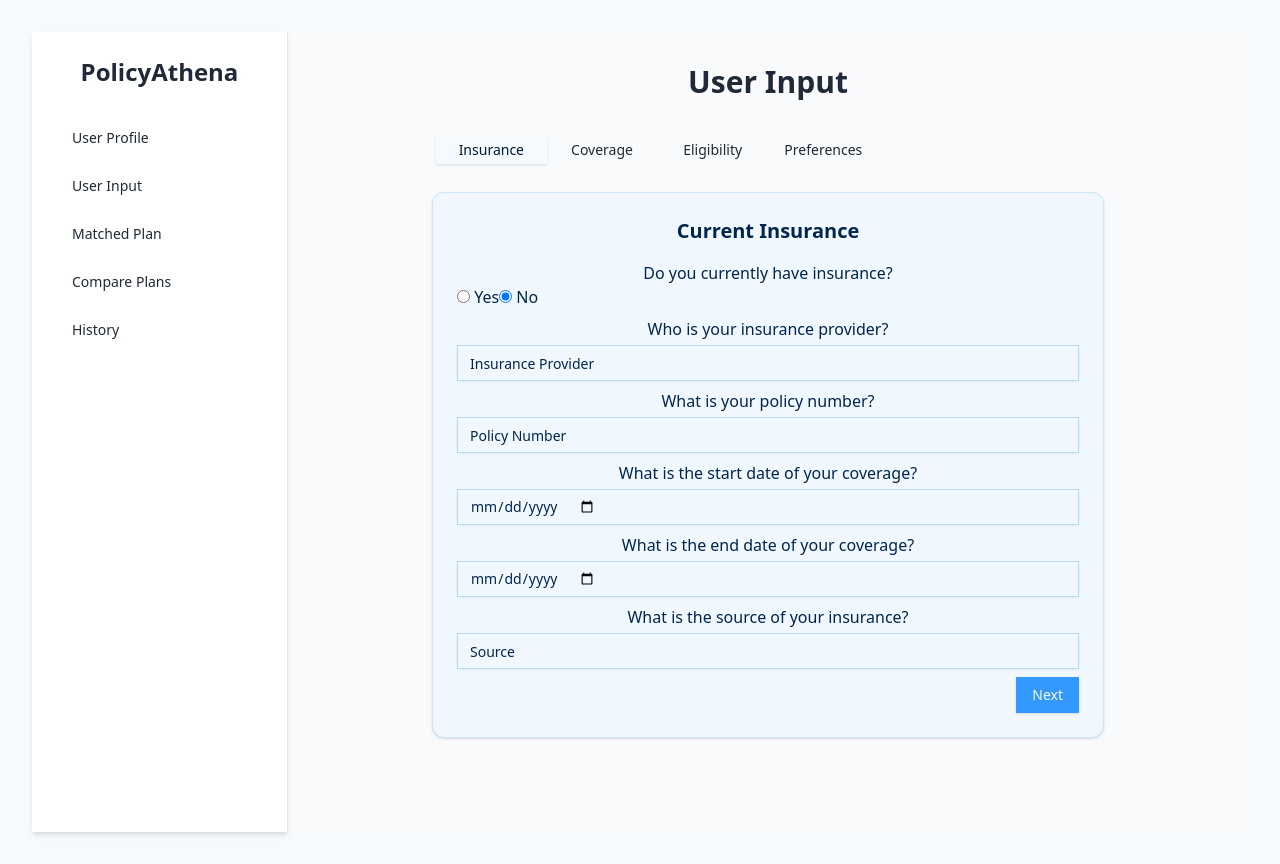
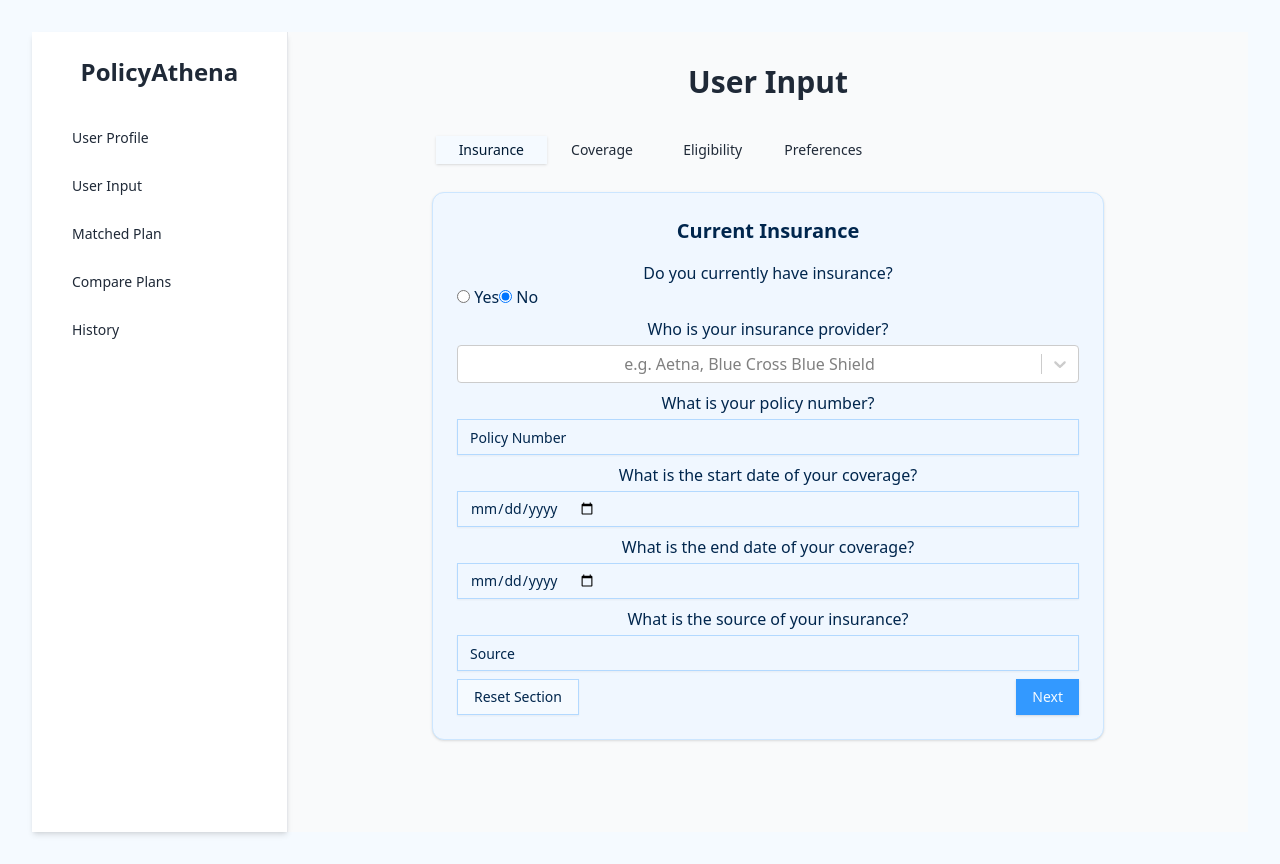
Before and after one commit to burke-dev727/PolicyAthena---frontend, a React (Vite) app in the folder frontend-ui/: page /#/Userinput in a window 1280 px wide. Built offline with nearby package versions, Linux system fonts and the light colour scheme.

Commit message:
Add reset buttons for each input section and capitalize some terms

```diff
--- a/frontend-ui/src/pages/Userinput.jsx
+++ b/frontend-ui/src/pages/Userinput.jsx
@@ -14,7 +14,7 @@
 */
 
 import React, { useState } from 'react';
-import CreatetableSelect from 'react-select/creatable'
+import CreatableSelect from 'react-select';
 import { Button } from '@/components/ui/button';
 import { Input } from '@/components/ui/input';
 import { useNavigate } from "react-router-dom";
@@ -24,7 +24,7 @@ import { Tabs, TabsContent, TabsList, TabsTrigger } from '../components/ui/tabs'
 export default function UserInput() {
   // State variables for current insurance
   const [have_insurance, setHaveInsurance] = useState(false);
-  const [insurance_provider, setProviderInsurance] = useState('');
+  const [insurance_provider, setProviderInsurance] = useState([]);
   const [policy_number, setPolicyNumber] = useState('');
   const [start_date, setStartDate] = useState('');
   const [end_date, setEndDate] = useState('');
@@ -57,6 +57,7 @@ export default function UserInput() {
   const [activeTab, setActiveTab] = useState('insurance');
 
   // Multi-Select
+  const [selectedInsuranceProviders, setSelectedInsuranceProviders] = useState([]);
   const [selectedProviders, setSelectedProviders] = useState([]);
   const [selectedConditions, setSelectedConditions] = useState([]);
   const [selectedPerscriptions, setSelectedPerscriptions] = useState([]);
@@ -68,7 +69,7 @@ export default function UserInput() {
 
     // Validate required fields - Xinrui Hou
     const data = {
-      have_insurance, insurance_provider, policy_number, start_date, end_date, source,
+      have_insurance, insurance_provider: insurance_provider.join(', '), policy_number, start_date, end_date, source,
       coverage_type, providers: providers.join(', '), current_conditions: current_conditions.join(', '), current_perscriptions: current_perscriptions.join(', '), coverage_level, monthly_budget,
       is_US_Citizen, is_Mediaid, is_Medicare, events: events.join(', '), is_Veteran, is_StudentEligible,
       user_insurance_docs, proof_of_income_docs
@@ -110,32 +111,85 @@ export default function UserInput() {
   // Function to reset all form fields
   const handleReset = () => {
     setHaveInsurance(false);
-    setProviderInsurance('');
+    setProviderInsurance([]);
     setPolicyNumber('');
     setStartDate('');
     setEndDate('');
     setSource('');
     setCoverageType('');
-    setProviders('');
-    setCurrentConditions('');
-    setCurrentPrescriptions('');
+    setProviders([]);
+    setCurrentConditions([]);
+    setCurrentPrescriptions([]);
     setCoverageLevel('');
     setMonthlyBudget('');
     setIsUSCitizen(false);
     setIsMedicaid(false);
     setIsMedicare(false);
-    setEvents('');
+    setEvents([]);
     setIsVeteran(false);
     setIsStudentEligible(false);
     setUserInsuranceDocs('');
     setProofOfIncomeDocs('');
-    setSelectedProviders('');
-    setSelectedConditions('');
-    setSelectedPerscriptions('');
-    setSelectedEvents('');
+    setSelectedInsuranceProviders([]);
+    setSelectedProviders([]);
+    setSelectedConditions([]);
+    setSelectedPerscriptions([]);
+    setSelectedEvents([]);
   };
 
-  // Providers multi-list
+  // Individual section reset functions
+  const resetInsurance = () => {
+    setHaveInsurance(false);
+    setProviderInsurance([]);
+    setPolicyNumber('');
+    setStartDate('');
+    setEndDate('');
+    setSource('');
+    setSelectedInsuranceProviders([]);
+  };
+
+  const resetCoverage = () => {
+    setCoverageType('');
+    setProviders([]);
+    setCurrentConditions([]);
+    setCurrentPrescriptions([]);
+    setCoverageLevel('');
+    setMonthlyBudget('');
+    setSelectedProviders([]);
+    setSelectedConditions([]);
+    setSelectedPerscriptions([]);
+  };
+
+  const resetEligibility = () => {
+    setIsUSCitizen(false);
+    setIsMedicaid(false);
+    setIsMedicare(false);
+    setEvents([]);
+    setIsVeteran(false);
+    setIsStudentEligible(false);
+    setSelectedEvents([]);
+  };
+
+  const resetPreferences = () => {
+    setUserInsuranceDocs('');
+    setProofOfIncomeDocs('');
+  };
+
+  // Insurance Providers multi-list
+  const insuranceProviderOptions =[
+    {value: "aetna", label: "Aetna"},
+    {value: "bluecrossblueshield", label: "Blue Cross Blue Shield"},
+    {value: "cigna", label: "Cigna"},
+    {value: "humana", label: "Humana"},
+    {value: "kaiserpermanente", label: "Kaiser Permanente"},
+    {value: "unitedhealthcare", label: "United Healthcare"},
+    {value: "anthem", label: "Anthem"},
+    {value: "metlife", label: "MetLife"},
+    {value: "prudential", label: "Prudential"},
+    {value: "other", label: "Other"},
+  ];
+
+  // Preferred Providers multi-list
   const providerOptions =[
     {value: "athena", label: "Athena"},
     {value: "bluecrossblueshield", label: "Blue Cross Blue Shield"},
@@ -143,6 +197,7 @@ export default function UserInput() {
     {value: "humana", label: "Humana"},
     {value: "kaiserpermanente", label: "Kaiser Permanente"},
     {value: "unitedhealthcare", label: "United Healthcare"},
+    {value: "other", label: "Other"},
   ];
 
   // Condtiions multi-list
@@ -174,7 +229,14 @@ export default function UserInput() {
     {value: "none", label: "None"}
   ]
 
-  // Multi-list variables storage for Providers
+  // Multi-list variables storage for Insurance Providers
+  const handleChangeInsuranceProviders = (selectedOptions) => {
+    setSelectedInsuranceProviders(selectedOptions);
+    const values0 = selectedOptions.map(option => option.value);
+    setProviderInsurance(values0);
+  }
+
+  // Multi-list variables storage for Preferred Providers
   const handleChangeProviders = (selectedOptions) => {
     setSelectedProviders(selectedOptions);
     const values1 = selectedOptions.map(option => option.value);
@@ -204,9 +266,9 @@ export default function UserInput() {
 
   // Alert input variables
   const submitClick = () => {
-    alert(`CURRENT INSURNACE\nHave Insurance: ${have_insurance}\nInsurance Provider: ${insurance_provider}\nPolicy Number: ${policy_number}\nStart Date: ${start_date}\nEnd Date: ${end_date}\nSource: ${source}`)
-    alert(`COVERAGE NEEDS\nCoverage Type: ${coverage_type}\nProviders: ${providers}\nCurrent Conditions: ${current_conditions}\nCurrent Prescriptions: ${current_perscriptions}\nCoverage Level: ${coverage_level}\nMonthly Budget: ${monthly_budget}`);
-    alert(`ELIGIBILITY\nUS Citizen: ${is_US_Citizen}\nMedicaid: ${is_Mediaid}\nMedicare: ${is_Medicare}\nRecent Events: ${events}\nVeteran: ${is_Veteran}\nStudent Eligible: ${is_StudentEligible}`);
+    alert(`CURRENT INSURANCE\nHave Insurance: ${have_insurance}\nInsurance Provider: ${insurance_provider.join(', ')}\nPolicy Number: ${policy_number}\nStart Date: ${start_date}\nEnd Date: ${end_date}\nSource: ${source}`)
+    alert(`COVERAGE NEEDS\nCoverage Type: ${coverage_type}\nProviders: ${providers.join(', ')}\nCurrent Conditions: ${current_conditions.join(', ')}\nCurrent Prescriptions: ${current_perscriptions.join(', ')}\nCoverage Level: ${coverage_level}\nMonthly Budget: ${monthly_budget}`);
+    alert(`ELIGIBILITY\nUS Citizen: ${is_US_Citizen}\nMedicaid: ${is_Mediaid}\nMedicare: ${is_Medicare}\nRecent Events: ${events.join(', ')}\nVeteran: ${is_Veteran}\nStudent Eligible: ${is_StudentEligible}`);
     alert(`PREFERENCES\nInsurance Docs: ${user_insurance_docs}\nProof of Income Docs: ${proof_of_income_docs}`);
   }
 
@@ -252,7 +314,7 @@ export default function UserInput() {
                   </label>
                   {/* Insurance Provider Questions */}
                   <label className="block mb-1">Who is your insurance provider?</label>
-                  <Input type="text" placeholder="Insurance Provider" value={insurance_provider} onChange={e => setProviderInsurance(e.target.value)} className="mb-2" />
+                  <CreatableSelect isMulti type="text" placeholder="e.g. Aetna, Blue Cross Blue Shield" options={insuranceProviderOptions} value={selectedInsuranceProviders} onChange={handleChangeInsuranceProviders} className="mb-2" />
                   {/* Policy Number Question */}
                   <label className="block mb-1">What is your policy number?</label>
                   <Input type="text" placeholder="Policy Number" value={policy_number} onChange={e => setPolicyNumber(e.target.value)} className="mb-2" />
@@ -265,7 +327,8 @@ export default function UserInput() {
                   <label className="block mb-1">What is the source of your insurance?</label>
                   <Input type="text" placeholder="Source" value={source} onChange={e => setSource(e.target.value)} className="mb-2" />
                   {/* Navigation Buttons */}
-                  <div className="flex justify-end">
+                  <div className="flex justify-between">
+                    <Button type="button" variant="outline" onClick={resetInsurance}>Reset Section</Button>
                     <Button type="submit">Next</Button>
                   </div>
                 </form>
@@ -280,21 +343,21 @@ export default function UserInput() {
                 <h2 className="text-xl font-semibold mb-4 text-center">Coverage Needs</h2>
                 <form onSubmit={e => { e.preventDefault(); setActiveTab('eligibility'); }}>
                   {/* Coverage Type: Textbox with only two valid answers */}
-                  <label className="block mb-1"> What type of coverage do you have? <span className="text-gray-500 text-sm">(Enter "individual" or "family")</span></label>
-                  <Input type="text" placeholder="individual or family" value={coverage_type} onChange={e => setCoverageType(e.target.value)} list="coverage-type-options" className="mb-2"/>
+                  <label className="block mb-1"> What type of coverage do you have? <span className="text-gray-500 text-sm">(Enter "Individual" or "Family")</span></label>
+                  <Input type="text" placeholder="Individual or Family" value={coverage_type} onChange={e => setCoverageType(e.target.value)} list="coverage-type-options" className="mb-2"/>
                   <datalist id="coverage-type-options">
                     <option value="Individual" />
                     <option value="Family" />
                   </datalist>
                                     {/* Preferred providers: Textbox with multiple options */}
-                  <label className="block mb-1">Preferred providers? <span className="text-gray-500 text-sm">(Enter Doctor, Hospital, or Clinic)</span></label>
-                  <CreatetableSelect isMulti type="text" placeholder="e.g. Athena, Cigna" options={providerOptions} value={selectedProviders} onChange={handleChangeProviders} className="mb-2" />
+                  <label className="block mb-1">Preferred providers? <span className="text-gray-500 text-sm">(Enter insurance providers you're interested in)</span></label>
+                  <CreatableSelect isMulti type="text" placeholder="e.g. Athena, Cigna, or type custom provider" options={providerOptions} value={selectedProviders} onChange={handleChangeProviders} className="mb-2" />
                   {/* Current conditions: Textbox with multiple options */}
                   <label className="block mb-1">Current medical conditions? <span className="text-gray-500 text-sm">(Enter multiple conditions if needed, separated by commas (e.g. Diabetes, Asthma).)</span></label>
-                  <CreatetableSelect isMulti type="text" placeholder="e.g. Diabetes, Asthma" options={conditionOptions} value={selectedConditions} onChange={handleChangeConditions} className="mb-2" />
+                                     <CreatableSelect isMulti type="text" placeholder="e.g. Diabetes, Asthma" options={conditionOptions} value={selectedConditions} onChange={handleChangeConditions} className="mb-2" />
                   {/* Current perscriptions: Textbox with multiple options */}
                   <label className="block mb-1">Current prescriptions? <span className="text-gray-500 text-sm">(Enter multiple perscriptions if needed, separated by commas (e.g. Metformin, Albuterol))</span></label>
-                  <CreatetableSelect isMulti type="text" placeholder="e.g. Metformin, Lisinopril" options={perscriptionOptions} value={selectedPerscriptions} onChange={handleChangePerscriptions} className="mb-2" />
+                                     <CreatableSelect isMulti type="text" placeholder="e.g. Metformin, Lisinopril" options={perscriptionOptions} value={selectedPerscriptions} onChange={handleChangePerscriptions} className="mb-2" />
                   {/* Coverage Level: Textbox with four options */}
                   <label className="block mb-1">Desired coverage level? <span className="text-gray-500 text-sm">(Enter bronze, silver, gold, or platinum)</span></label>
                   <Input type="text" placeholder="Coverage Level" value={coverage_level} onChange={e => setCoverageLevel(e.target.value)} list="coverage_level_options" className="mb-2"/>
@@ -318,6 +381,7 @@ export default function UserInput() {
                   {/* Navigation Buttons */}
                   <div className="flex justify-between">
                     <Button type="button" variant="outline" onClick={() => setActiveTab('insurance')}>Back</Button>
+                    <Button type="button" variant="outline" onClick={resetCoverage}>Reset Section</Button>
                     <Button type="submit">Next</Button>
                   </div>
                 </form>
@@ -357,7 +421,7 @@ export default function UserInput() {
                     </div>
                   {/* Events Multi Question Textbox MAY NEED TO MOVE SOMEWHERE ELSE*/}
                   <label className="block mb-1">List past events that affected your health or 'none' if not (e.g. 'surgery, 2023-12-01', etc.):</label>
-                  <CreatetableSelect isMulti type="text" placeholder="e.g. (surgery, 2023-12-01), (accident, 2019-05-09), etc." options={eventOptions} value={selectedEvents} onChange={handleChangeEvents} className="mb-2" />
+                                     <CreatableSelect isMulti type="text" placeholder="e.g. (surgery, 2023-12-01), (accident, 2019-05-09), etc." options={eventOptions} value={selectedEvents} onChange={handleChangeEvents} className="mb-2" />
                   {/* Veteran Yes/No Question */}
                   <label className="block mb-1">Are you a Veteran?
                     <div className="flex space-x-4 mb-2">
@@ -379,6 +443,7 @@ export default function UserInput() {
                   {/* Navigation Buttons */}
                   <div className="flex justify-between">
                     <Button type="button" variant="outline" onClick={() => setActiveTab('coverage')}>Back</Button>
+                    <Button type="button" variant="outline" onClick={resetEligibility}>Reset Section</Button>
                     <Button type="submit">Next</Button>
                   </div>
                 </form>
@@ -401,8 +466,9 @@ export default function UserInput() {
                                      {/* Navigation, Submit, and Reset Buttons */}
                    <div className="flex justify-between">
                      <Button type="button" variant="outline" onClick={() => setActiveTab('eligibility')}>Back</Button>
+                     <Button type="button" variant="outline" onClick={resetPreferences}>Reset Section</Button>
                      <Button type="submit" onClick={submitClick}>Submit Information</Button>
-                    <Button type="button" variant="outline" onClick={handleReset}>Reset</Button>
+                     <Button type="button" variant="outline" onClick={handleReset}>Reset All</Button>
                    </div>
                 </form>
               </CardContent>
--- a/frontend-ui/src/pages/Userprofile.jsx
+++ b/frontend-ui/src/pages/Userprofile.jsx
@@ -100,6 +100,26 @@ export default function UserProfile() {
     setHouseholdSize('');
   };
 
+  // Individual section reset functions
+  const resetPersonal = () => {
+    setName('');
+    setAge('');
+    setEmail('');
+    setPhone('');
+    setAddress('');
+    setLocation('');
+    setZipcode('');
+    setSocialSecurity('');
+  };
+
+  const resetEmployment = () => {
+    setIsEmployed(false);
+    setEmployerName('');
+    setIsEmployerOffers(false);
+    setAnnualIncome('');
+    setHouseholdSize('');
+  };
+
   // Alert input variables
   const submitClick = () => {
     alert(`PERSONAL INFORMATION\nName: ${name}\nAge: ${age}\nEmail: ${email}\nPhone: ${phone}\nAddress: ${address}\nLocation: ${location}\nZipcode: ${zipcode}\nSocialSecurity: ${ssn}
@@ -156,7 +176,8 @@ export default function UserProfile() {
                   <label className="block mb-1">What is your Social Security Number?</label>
                   <Input type="text" placeholder="Social Security Number" value={ssn} onChange={e => setSocialSecurity(e.target.value)} className="mb-2" />
                   {/* Navigation Buttons */}
-                  <div className="flex justify-end">
+                  <div className="flex justify-between">
+                    <Button type="button" variant="outline" onClick={resetPersonal}>Reset Section</Button>
                     <Button type="submit">Next</Button>
                   </div>
                 </form>
@@ -200,8 +221,9 @@ export default function UserProfile() {
                   {/* Navigation, Submit, and Reset Buttons */}
                   <div className="flex justify-between">
                     <Button type="button" variant="outline" onClick={() => setActiveTab('personal')}>Back</Button>
+                    <Button type="button" variant="outline" onClick={resetEmployment}>Reset Section</Button>
                     <Button type="submit" onClick={submitClick}>Submit Information</Button>
-                    <Button type="button" variant="outline" onClick={handleReset}>Reset</Button>
+                    <Button type="button" variant="outline" onClick={handleReset}>Reset All</Button>
                   </div>
                 </form>
               </CardContent>
```
Lines whose indentation alone changed are shown as unchanged.
